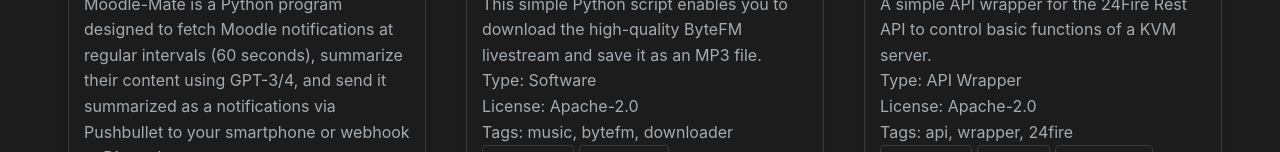
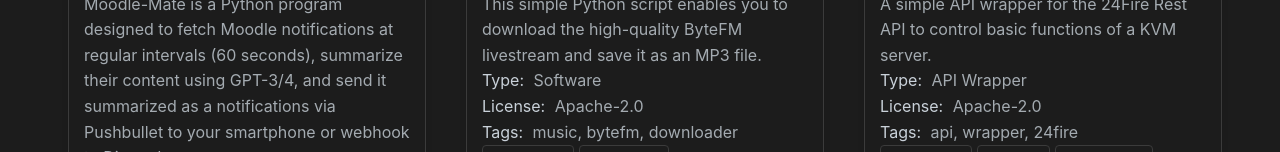
Before and after one commit to EvickaStudio/portfolio, a Svelte app: page / in a window 1280 px wide. Shown: the part 800-952 px from the top of the page. Built offline with nearby package versions, Linux system fonts and the light colour scheme; grey boxes are pictures that could not be loaded.

Commit message:
style: Update .label styles and remove commented out code in app.css

```diff
--- a/src/app.css
+++ b/src/app.css
@@ -148,6 +148,19 @@
     /* Center projects horizontally */
 }
 
+.label {
+    /* display: inline-block; */
+    margin-right: 5px;
+    color: #c9d1d9;
+    font-size: 1em;
+}
+
+/* .value {
+    display: inline-block;
+    color: #58a6ff;
+    font-size: 1em;
+} */
+
 @keyframes slideInFromBottom {
     0% {
         transform: translateY(100%);
```
